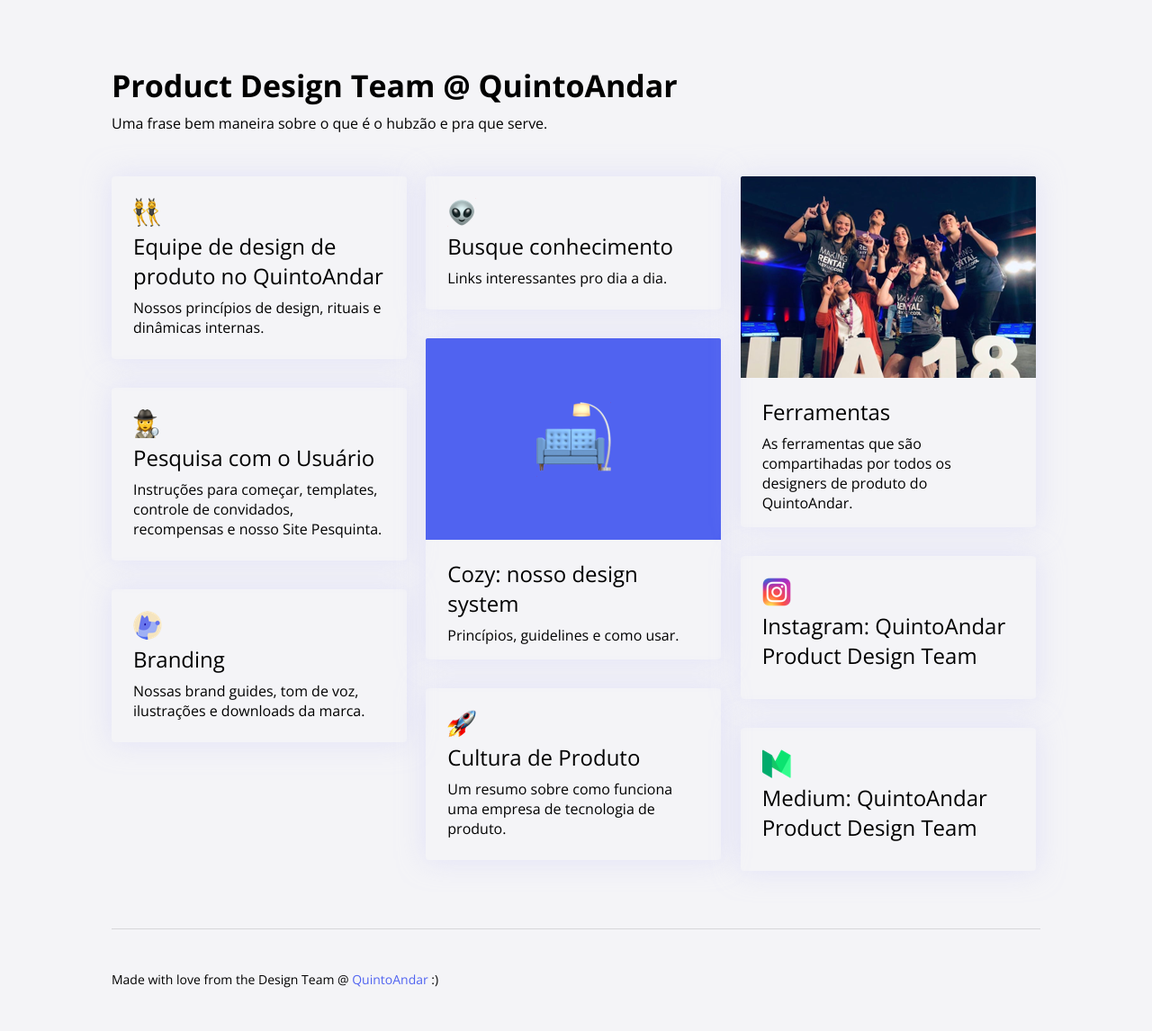
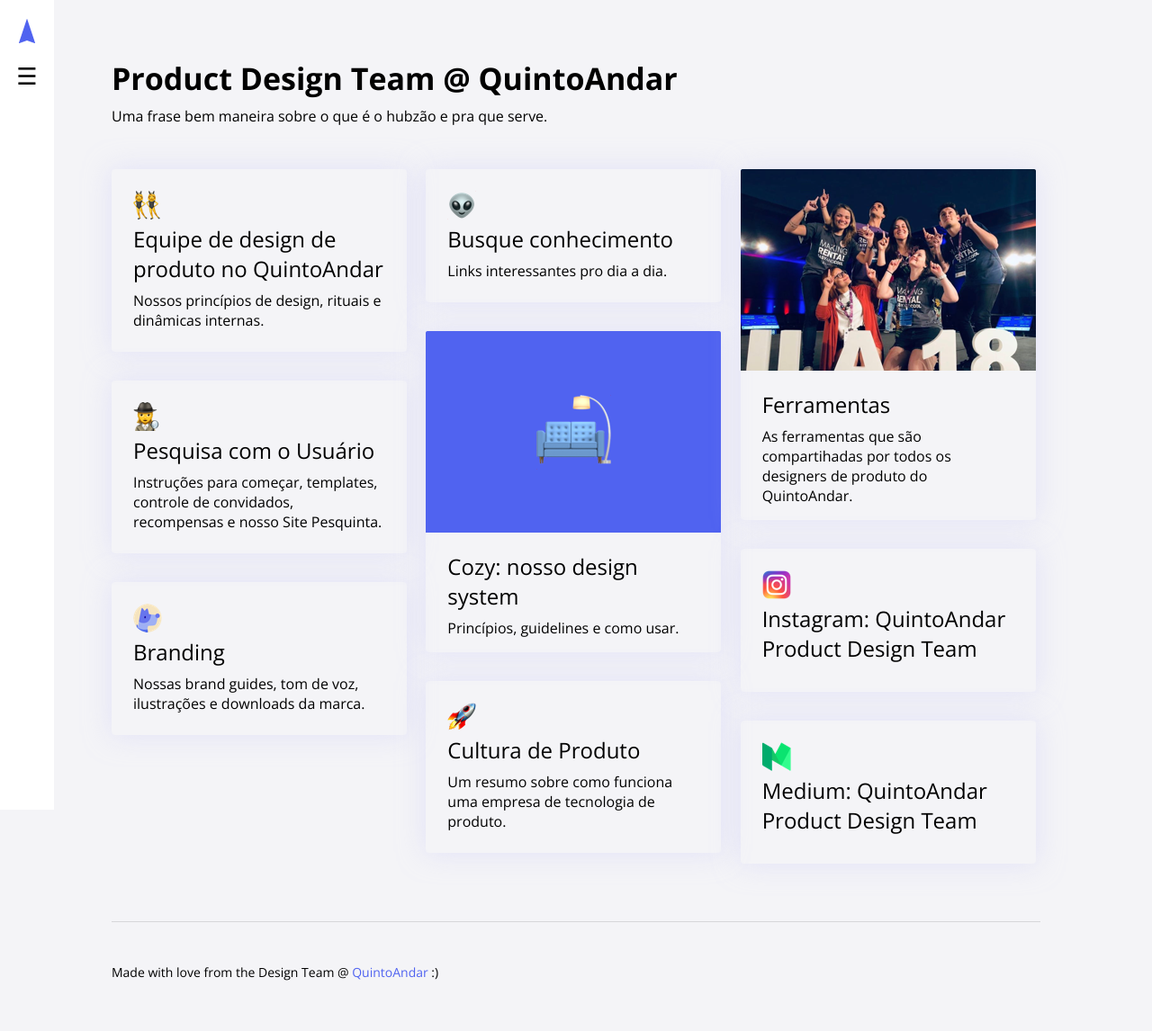
Before and after one commit to lucristiano/design-hub, a Jekyll site: the page built from design-hub/index.md, in a window 1280 px wide. Shown: the whole page at 90% size. Built offline with Jekyll 4.4.1, drawn with Linux system fonts in a browser that asks for light colours; after the commit the page ends 1090 px from its top, so only the background shows below that.

Commit message:
Starting Menu

```diff
--- a/design-hub/_includes/header.html
+++ b/design-hub/_includes/header.html
@@ -2,8 +2,23 @@
 <html lang="en">
   <head>
     <meta charset="utf-8">
+    <meta name="viewport" content"width=device-width, initial-scale=1.0">
     <title>Design Hub</title>
-    <link href="https://fonts.googleapis.com/css?family=Open+Sans:400,700" rel="stylesheet">
+    <link href="https://fonts.googleapis.com/css?family=Open+Sans:400,600,700" rel="stylesheet">
     <link rel="stylesheet" href="{{site.baseurl}}/styles.css">
   </head>
   <body>
+
+    <nav>
+      <a href="{{ site.url }}"><img src="{{ site.url }}/assets/img/logo.svg"></a>
+      <label for="toggle">&#9776;</label>
+      <input type="checkbox" id="toggle"/>
+
+      <div class="menu">
+        <div class="menu-title">
+          <a href="#"><span>Product Design</span></a>
+          <a href="#">QuintoAndar</a>
+        </div>
+        {% include navigation.html %}
+      </div>
+    </nav>
--- /dev/null
+++ b/design-hub/_includes/navigation.html
@@ -0,0 +1,56 @@
+<ul>
+        <li><a href="#"><span>Equipe de design de produto</span></a></li>
+            <li><a href="#">Princípios de design</a></li>
+            <li><a href="#">Nossos rituais</a></li>
+            <li><a href="#">Design Day</a></li>
+            <li><a href="#">Frentes de Design</a></li>
+      </ul>
+
+      <ul>
+        <li><a href="#"><span>Cultura de produto</span></a></li>
+            <li><a href="#">Squads e tribos</a></li>
+            <li><a href="#">Product Weekly Sync</a></li>
+            <li><a href="#">1:1s</a></li>
+            <li><a href="#">Townhall</a></li>
+      </ul>
+
+      <ul>
+        <li><a href="#"><span>Ferramentas</span></a></li>
+            <li><a href="#">Senhas</a></li>
+            <li><a href="#">Abstract</a></li>
+            <li><a href="#">InVision</a></li>
+            <li><a href="#">Sketch</a></li>
+      </ul>
+
+      <ul>
+        <li><a href="#"><span>Cozy</span></a></li>
+      </ul>
+
+      <ul>
+        <li><a href="#"><span>Pesquisa com usuário</span></a></li>
+            <li><a href="#">Instruções para começar</a></li>
+            <li><a href="#">Template</a></li>
+            <li><a href="#">Controle de convidados</a></li>
+            <li><a href="#">Recompensas</a></li>
+            <li><a href="#">Site Pesquinta</a></li>
+      </ul>
+
+      <ul>
+        <li><a href="#"><span>Branding</span></a></li>
+          <li><a href="#">Tom de voz</a></li>
+          <li><a href="#">Brand guides</a></li>
+          <li><a href="#">Repositório de ilustrações</a></li>
+          <li><a href="#">Downloads</a></li>
+      </ul>
+
+      <ul>
+        <li><a href="#"><span>Busque conhecimento</span></a></li>
+      </ul>
+
+      <ul>
+        <li><a href="#"><span>Instagram</span></a></li>
+      </ul>
+
+      <ul>
+        <li><a href="#"><span>Medium</a></li>
+      </ul>
--- a/design-hub/styles.sass
+++ b/design-hub/styles.sass
@@ -13,6 +13,8 @@ $low-emphasys: rgba(0,0,0,54)
 $background: #F4F4F7
 $color-line: rgba(0,0,0,12)
 $main-blue: #5063F0
+$white: #FFFFFF
+$off-menu: #FAFAFA
 
 // sizes
 $title: 34px
@@ -36,10 +38,13 @@ $card-shadow-hover: -1px 1px 40px 0px rgba(232, 232, 253, 1)
 *
 	box-sizing: border-box
 
-body
+body, html
 	font-family: $font
 	color: $high-emphasys
 	background-color: $background
+	width: 100%
+	height: 100%
+	margin: 0
 
 a
 	color: $high-emphasys
@@ -156,3 +161,76 @@ p
 		img
 			width: 100%
 			height: auto
+
+// menu
+
+nav
+	background: $white
+	text-align: center
+	height: 100vh
+	position: fixed
+
+	img
+		display: block
+		margin: 0
+		padding: 21px 21px
+
+.menu
+	margin-top: -69px
+	text-align: center
+	display: none
+	background: $off-menu
+	width: auto
+	float: left
+	overflow-y: scroll
+	height: 100vh
+	box-shadow: 1000px 40px 0px 1000px rgba(0,0,0,0.32)
+
+	a
+		span
+			font-size: $body2
+			font-weight: 600
+	ul
+		list-style-type: none
+		text-align: left
+		padding: 20px 30px
+		color: red
+		&:hover
+			background: $main-blue
+			li a
+				color: $white
+			li a span
+				color: $white
+		li a
+			font-size: 14px
+			color: rgba(0, 0, 0, 0.54)
+			line-height: 24px
+			span
+				font-size: 16px
+				font-weight: 600
+				color: black
+
+	&-title
+		padding: 20px 0 0 30px
+		a
+			text-decoration: none
+			display: block
+			text-align: left
+			color: $main-blue
+			font-size: $body1
+
+label
+	margin: 0
+	font-size: 26px
+	line-height: 30px
+	display: block
+	cursor: pointer
+	width: 60px
+	float: left
+	text-align: center
+
+#toggle
+	display: none
+
+	&:checked + .menu
+		display: block
```
Also changed, not shown: design-hub/assets/img/logo.svg (added), 1 other file.
